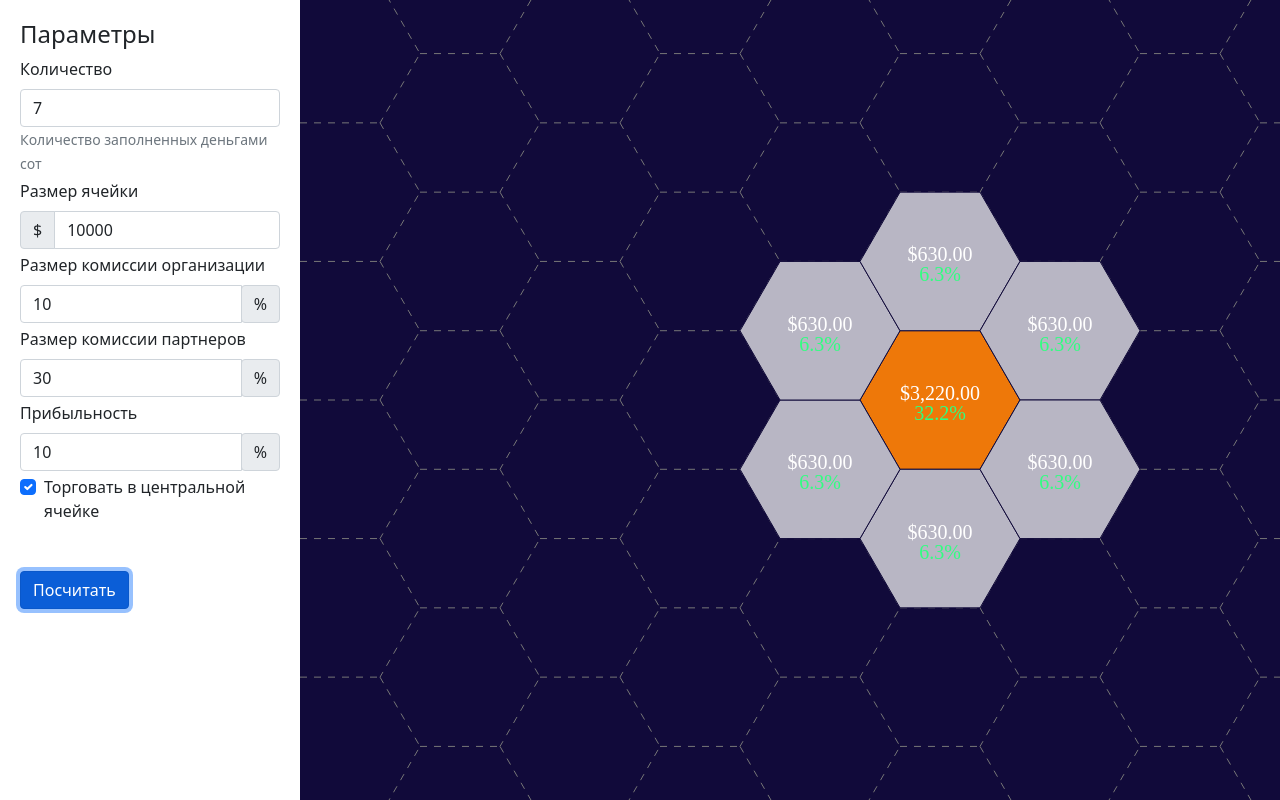
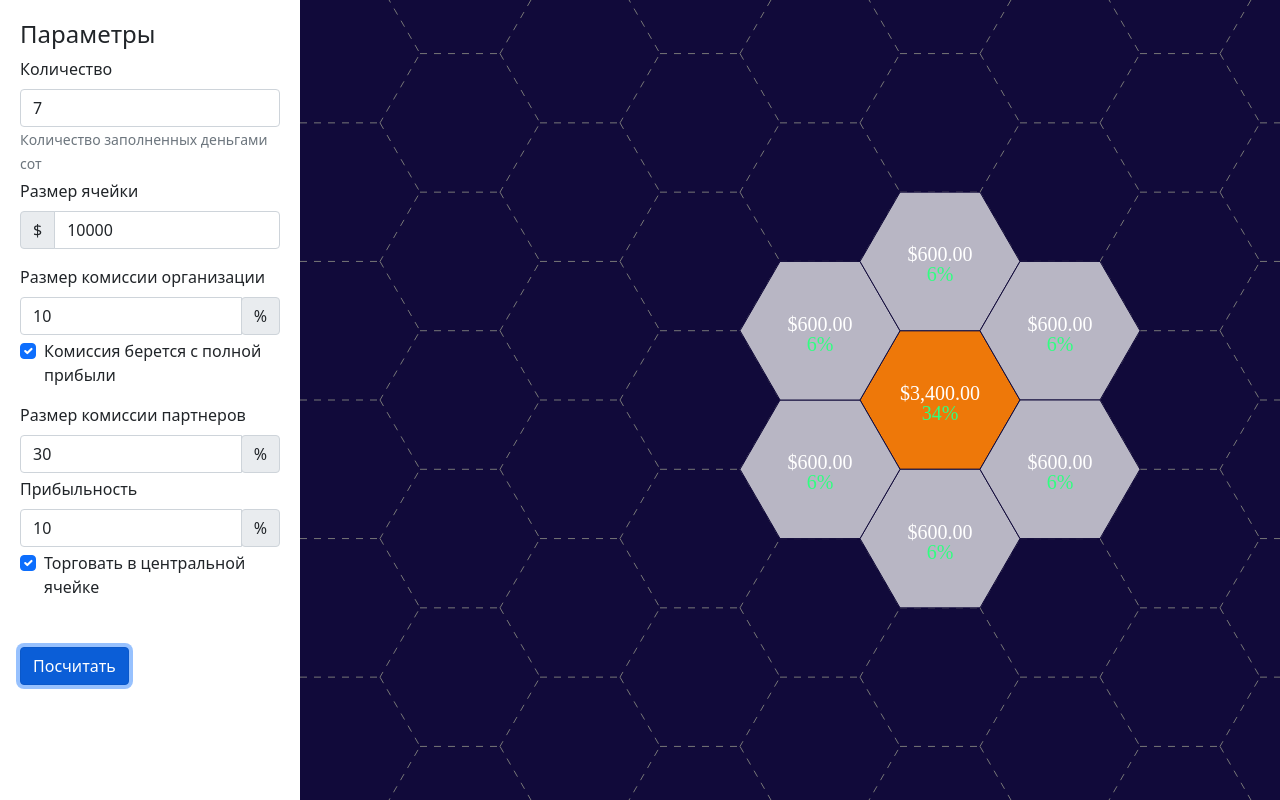
Before and after one commit to atwice/honeycomb, a plain HTML site: page index.html in a window 1280 px wide. Both pictures are taken after a click on the button "Посчитать". Drawn offline with nearby package versions, Linux system fonts and the light colour scheme.

Commit message:
Комиссии не перемножаются, а складываются.
Опция: брать ли комиссию с партнерских доходов

```diff
--- a/honeycomb.js
+++ b/honeycomb.js
@@ -131,6 +131,7 @@ function main()
 		settings.partnerProgramFee = document.getElementById("partnerProgramFee").value / 100;
 		settings.profitability = document.getElementById("profitability").value / 100;
 		settings.cellZeroTradingProfit = document.getElementById("cellZeroTradingProfit").checked;
+		settings.organizationFeeFromFullProfit = document.getElementById("organizationFeeFromFullProfit").checked;
 
 		allCells = calculateHoneycomb(settings);
 		requestAnimationFrame( draw );
@@ -467,20 +468,29 @@ function calculateHoneycomb(settings)
 
 	function calculateCellProfit(cell, tradingProfit)
 	{
+		const partnerProfit = cell.profit;
+		cell.profit = 0;
+
 		// комиссия организации
-		const organizationFee = tradingProfit * settings.organizationFee;
-		tradingProfit -= organizationFee;
+		const organizationFeeForTrading = tradingProfit * settings.organizationFee;
+		const organizationFeeForPartner = settings.organizationFeeFromFullProfit ? partnerProfit * settings.organizationFee : 0;
+		const organizationFee = organizationFeeForTrading + organizationFeeForPartner;
 		cellZero.profit += organizationFee;
 
-		cell.profit += tradingProfit;
+		// партнерская программа
+		const partnersFeeForTrading = tradingProfit * settings.partnerProgramFee;
+		const partnersFeeForPartner = partnerProfit * settings.partnerProgramFee;
+		const partnersFee = partnersFeeForTrading + partnersFeeForPartner;
 
-		// партнерская программа
-		const partnersFee = cell.profit * settings.partnerProgramFee;
-		cell.profit -= partnersFee;
+		// итоговая прибыль ячейки
+		cell.profit = ( tradingProfit + partnerProfit ) - (organizationFee + partnersFee);
+		cell.profitPercent = cell.profit / settings.depositOfCell;
+
+		// распределяем партнерские выплаты
 		const onePartnerShare = partnersFee / cell.partners.length;
 		cell.partners.forEach( partner => partner.profit += onePartnerShare );
 
-		cell.profitPercent = cell.profit / settings.depositOfCell;
+
 	}
 }
 
--- a/index.html
+++ b/index.html
@@ -17,7 +17,7 @@
 					<input type="number" min="1" class="form-control" id="numberOfCells" value="7"/>
 					<small id="numberOfCellsHelp" class="form-text">Количество заполненных деньгами сот</small>
 				</div>
-				<div class="mb-1">
+				<div class="mb-3">
 					<label for="depositOfCell" class="form-label">Размер ячейки</label>
 					<div class="input-group">
 						<span class="input-group-prepend input-group-text">$</span>
@@ -32,6 +32,10 @@
 							<span class="input-group-text">%</span>
 						</div>
 					</div>
+				</div>
+				<div class="form-check mb-3">
+					<input class="form-check-input" type="checkbox" value="" id="organizationFeeFromFullProfit" checked>
+					<label class="form-check-label" for="flexCheckChecked">Комиссия берется с полной прибыли</label>
 				</div>
 				<div class="mb-1">
 					<label for="partnerProgramFee" class="form-label">Размер комиссии партнеров</label>
@@ -54,7 +58,7 @@
 				<div class="form-check mb-5">
 					<input class="form-check-input" type="checkbox" value="" id="cellZeroTradingProfit" checked>
 					<label class="form-check-label" for="flexCheckChecked">Торговать в центральной ячейке</label>
-				  </div>
+				</div>
 
 				<button type="button" class="btn btn-primary" id="calculateButton">Посчитать</button>
 			</form>
```
